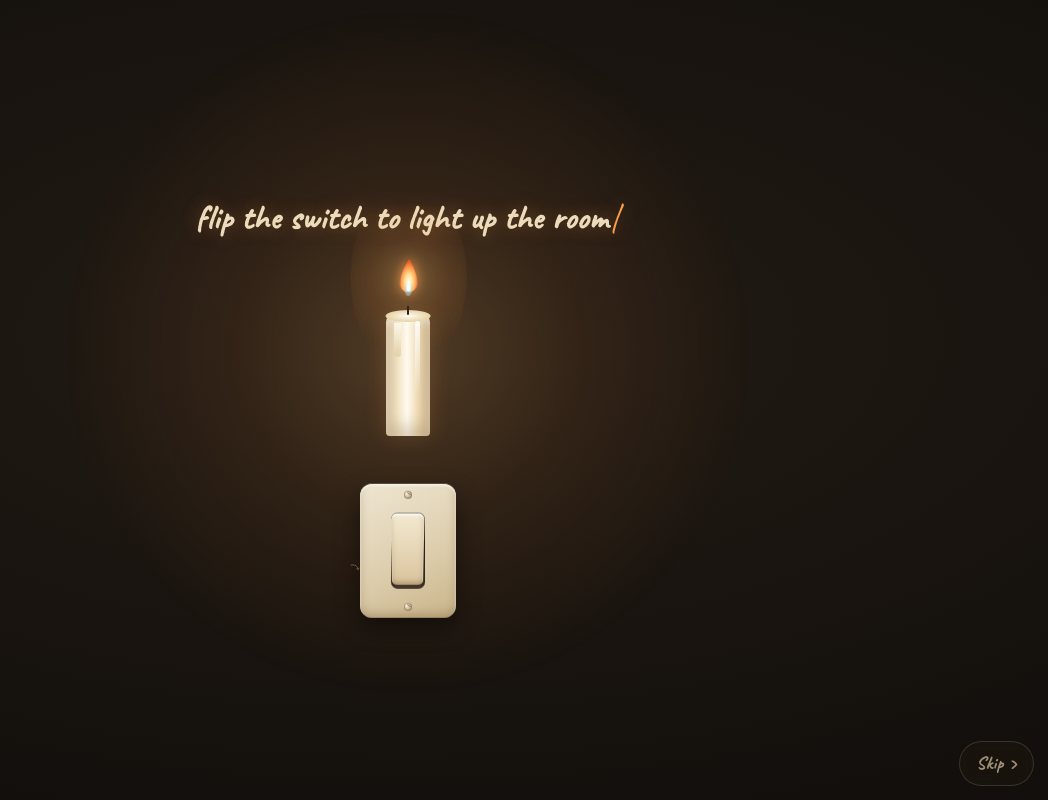
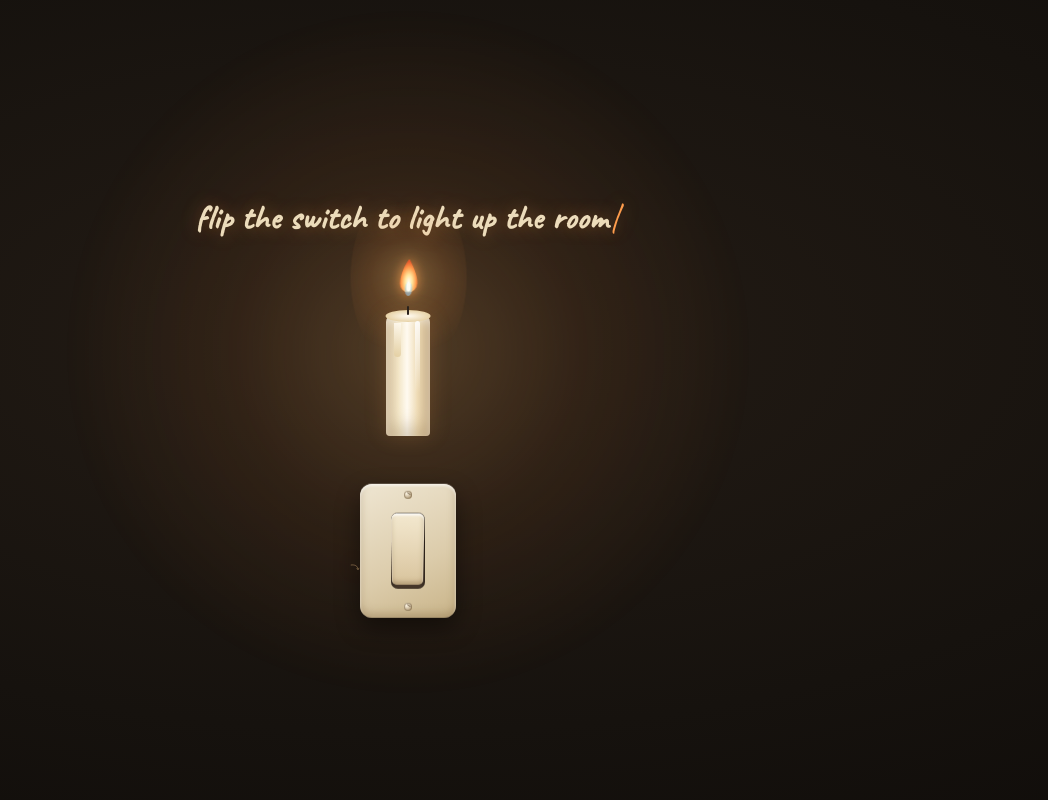
Before and after one commit to nexlau077/quiz, a React (Vite) app: page / in a window 1280 px wide. Shown: the whole page, without its empty margins (232-1280 px from the left). Built offline with nearby package versions, Linux system fonts and the light colour scheme.

Commit message:
remove skip button

```diff
--- a/src/App.tsx
+++ b/src/App.tsx
@@ -4,7 +4,6 @@ import { useAudio } from './audio/audioContext'
 import { useReducedMotionPref } from './hooks/useReducedMotionPref'
 import { useStoryMachine } from './state/useStoryMachine'
 import { StoryStage } from './components/ui/StoryStage'
-import { SkipIntro } from './components/ui/SkipIntro'
 import { DarkScene } from './scenes/DarkScene'
 
 const PartyScene = lazy(() =>
@@ -20,20 +19,12 @@ function StoryExperience() {
   const lit = phase === 'IGNITE' || phase === 'PARTY' || phase === 'LETTER'
   const showDark = phase !== 'PARTY' && phase !== 'LETTER'
   const showParty = phase === 'IGNITE' || phase === 'PARTY' || phase === 'LETTER'
-  const inIntro = !lit
 
   // Audio unlocks here — synchronous, inside the flip gesture (iOS-safe).
   const handleFlip = useCallback(() => {
     audio.unlock()
     audio.playSfx('switch')
     machine.flip()
-  }, [audio, machine])
-
-  // Skipping the intro jumps past the switch, so it must unlock audio itself —
-  // inside this click gesture — or the music never starts on the skip path.
-  const handleSkip = useCallback(() => {
-    audio.unlock()
-    machine.skip()
   }, [audio, machine])
 
   // Reflect the lit room to the browser chrome.
@@ -64,8 +55,6 @@ function StoryExperience() {
           />
         </Suspense>
       )}
-
-      {inIntro && <SkipIntro onSkip={handleSkip} />}
     </StoryStage>
   )
 }
--- a/src/audio/useAudioController.ts
+++ b/src/audio/useAudioController.ts
@@ -35,23 +35,32 @@ export function useAudioController(): AudioApi {
   }, [])
 
   const unlock = useCallback(() => {
-    if (ready) return
-    setReady(true)
     if (!config.musicPath) return
     const src = asset(config.musicPath)
     if (!src) return
-    const el = new Audio(src)
-    el.loop = true
-    el.volume = 0
-    el.preload = 'auto'
-    musicRef.current = el
-    // play() must be called within the gesture; ignore rejection (missing file).
+    // Reuse one element across retries so tracks never stack.
+    let el = musicRef.current
+    if (!el) {
+      el = new Audio(src)
+      el.loop = true
+      el.volume = 0
+      el.preload = 'auto'
+      musicRef.current = el
+    }
+    // Already playing (or an attempt is in flight) — nothing to do.
+    if (!el.paused) return
+    // play() must run synchronously inside the gesture (iOS). Some browsers
+    // ignore pointerdown as an audio-unlocking gesture, so if it's rejected we
+    // retry on the next gesture instead of giving up (don't latch `ready`).
     el.play()
-      .then(() => fadeTo(MUSIC_VOLUME))
+      .then(() => {
+        setReady(true)
+        fadeTo(MUSIC_VOLUME)
+      })
       .catch(() => {
-        /* asset missing or blocked — stay silent */
+        /* not unlocked yet — a later gesture will retry */
       })
-  }, [ready, fadeTo])
+  }, [fadeTo])
 
   const playSfx = useCallback((name: string) => {
     const path = config.sfx?.[name]
--- a/src/components/switch/LightSwitch.tsx
+++ b/src/components/switch/LightSwitch.tsx
@@ -7,7 +7,11 @@ interface LightSwitchProps {
 
 /**
  * Wall light switch. The single gate before the room lights up.
- * onFlip runs synchronously in the pointer handler so audio can unlock on iOS.
+ * onFlip fires on click — synchronously, so audio can unlock on iOS. We use
+ * click (not pointerdown) because click reliably counts as the user gesture
+ * that unlocks audio playback across browsers; pointerdown is ignored by some
+ * (e.g. iOS Safari), which would leave the music silent on the main flow.
+ * Click also covers keyboard activation (Enter/Space fire click).
  */
 export function LightSwitch({ flipped, onFlip }: LightSwitchProps) {
   return (
@@ -16,13 +20,7 @@ export function LightSwitch({ flipped, onFlip }: LightSwitchProps) {
       className={`light-switch ${flipped ? 'is-on' : ''}`}
       aria-label="Light switch"
       aria-pressed={flipped}
-      onPointerDown={(e) => {
-        // Primary pointer only; act on press for snappy, hover-free feel.
-        if (e.button !== 0 && e.pointerType === 'mouse') return
-        if (!flipped) onFlip()
-      }}
       onClick={() => {
-        // Fallback for keyboard activation (Enter/Space fire click, not pointer).
         if (!flipped) onFlip()
       }}
     >
--- a/src/components/ui/SkipIntro.css
+++ /dev/null
@@ -1,24 +0,0 @@
-.skip-intro {
-  position: fixed;
-  bottom: max(env(safe-area-inset-bottom), 0.9rem);
-  right: max(env(safe-area-inset-right), 0.9rem);
-  z-index: 60;
-  padding: 0.5rem 1rem;
-  font-family: var(--font-hand);
-  font-size: 1.1rem;
-  font-weight: 600;
-  letter-spacing: 0.5px;
-  color: #d9c6a3;
-  border-radius: 999px;
-  background: rgba(40, 30, 22, 0.45);
-  border: 1px solid rgba(217, 198, 163, 0.25);
-  backdrop-filter: blur(4px);
-  opacity: 0.7;
-  transition:
-    opacity 0.25s ease,
-    transform 0.2s var(--ease-pop);
-}
-.skip-intro:hover {
-  opacity: 1;
-  transform: translateX(2px);
-}
--- a/src/components/ui/SkipIntro.tsx
+++ /dev/null
@@ -1,10 +0,0 @@
-import './SkipIntro.css'
-
-/** Lets returning/impatient visitors jump straight to the party. */
-export function SkipIntro({ onSkip }: { onSkip: () => void }) {
-  return (
-    <button type="button" className="skip-intro" onClick={onSkip}>
-      Skip&nbsp;›
-    </button>
-  )
-}
--- a/src/state/phases.ts
+++ b/src/state/phases.ts
@@ -26,6 +26,5 @@ export type StoryAction =
   | { type: 'IGNITED' } // pop-up cascade finished
   | { type: 'OPEN_LETTER' }
   | { type: 'CLOSE_LETTER' }
-  | { type: 'SKIP' } // jump straight to PARTY
 
 export const INITIAL_STATE: StoryState = { phase: 'DARK', flipped: false }
--- a/src/state/storyReducer.ts
+++ b/src/state/storyReducer.ts
@@ -28,8 +28,6 @@ export function storyReducer(state: StoryState, action: StoryAction): StoryState
       return state.phase === 'PARTY' ? { ...state, phase: 'LETTER' } : state
     case 'CLOSE_LETTER':
       return state.phase === 'LETTER' ? { ...state, phase: 'PARTY' } : state
-    case 'SKIP':
-      return { phase: 'PARTY', flipped: true }
     default:
       return state
   }
--- a/src/state/useStoryMachine.ts
+++ b/src/state/useStoryMachine.ts
@@ -27,7 +27,6 @@ export function useStoryMachine(reducedMotion: boolean) {
   const ignited = useCallback(() => dispatch({ type: 'IGNITED' }), [])
   const openLetter = useCallback(() => dispatch({ type: 'OPEN_LETTER' }), [])
   const closeLetter = useCallback(() => dispatch({ type: 'CLOSE_LETTER' }), [])
-  const skip = useCallback(() => dispatch({ type: 'SKIP' }), [])
 
   return useMemo(
     () => ({
@@ -38,8 +37,7 @@ export function useStoryMachine(reducedMotion: boolean) {
       ignited,
       openLetter,
       closeLetter,
-      skip,
     }),
-    [state.phase, state.flipped, advance, flip, ignited, openLetter, closeLetter, skip],
+    [state.phase, state.flipped, advance, flip, ignited, openLetter, closeLetter],
   )
 }
```
